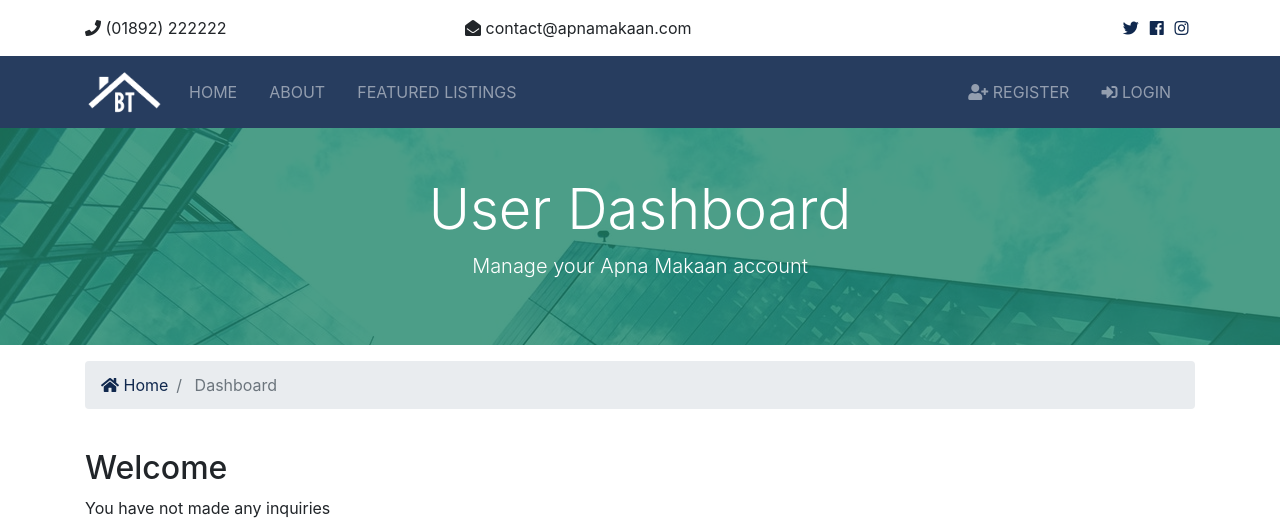
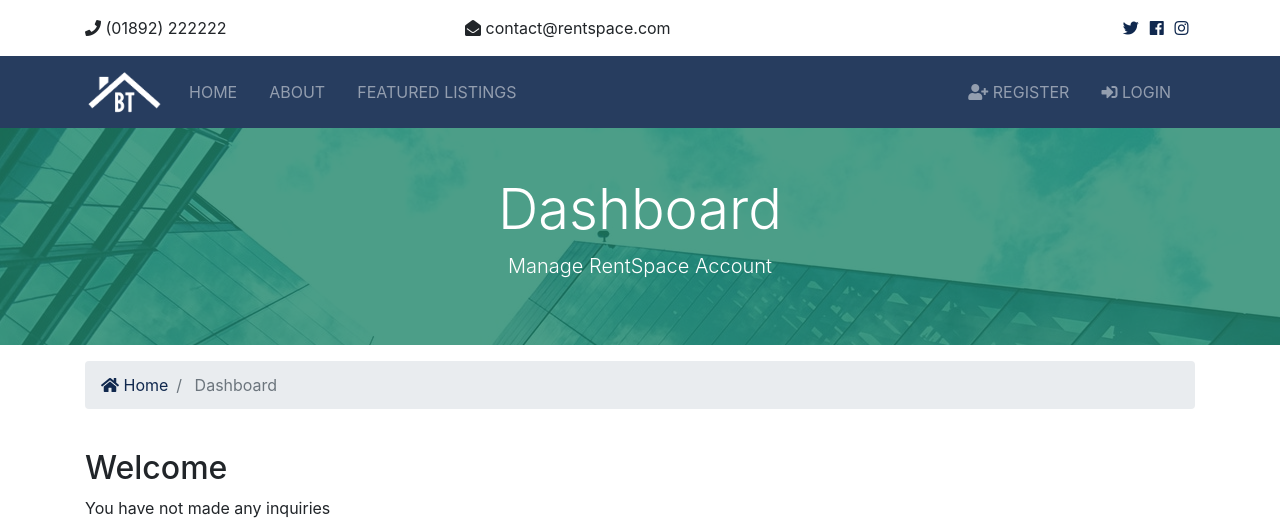
Before and after one commit to almostdevelopr/rentalproject, a Django app: page /accounts/dashboard in a window 1280 px wide. Shown: the top 521 px of the page. Run offline with Django 4.2, Linux system fonts and the light colour scheme; data that the repository does not hold is empty; some libraries are stand-ins or nearby versions.

Commit message:
Add name change

```diff
--- a/templates/accounts/dashboard.html
+++ b/templates/accounts/dashboard.html
@@ -7,8 +7,8 @@
     <div class="container">
       <div class="row text-center">
         <div class="col-md-12">
-          <h1 class="display-4">User Dashboard</h1>
-          <p class="lead">Manage your Apna Makaan account</p>
+          <h1 class="display-4">Dashboard</h1>
+          <p class="lead">Manage RentSpace Account</p>
         </div>
       </div>
     </div>
--- a/templates/base.html
+++ b/templates/base.html
@@ -14,7 +14,7 @@
 		<!-- Lightbox -->
 		<link rel="stylesheet" href="{% static 'css/lightbox.min.css' %}" />
 
-		<title>Apna Makaan {% block title%}{% endblock %}</title>
+		<title>RentSpace {% block title%}{% endblock %}</title>
 	</head>
 	<body>
 		<!-- Topbar -->
--- a/templates/pages/about.html
+++ b/templates/pages/about.html
@@ -4,10 +4,11 @@
 	<div class="container">
 		<div class="row text-center">
 			<div class="col-md-12">
-				<h1 class="display-4">About Let's Rent It</h1>
+				<h1 class="display-4">About RentSpace</h1>
 				<p class="lead">
 					Lorem ipsum dolor sit, amet consectetur adipisicing elit. Sunt,
 					pariatur!
+					{% comment %} idea behind this company {% endcomment %}
 				</p>
 			</div>
 		</div>
--- a/templates/partials/_topbar.html
+++ b/templates/partials/_topbar.html
@@ -4,7 +4,7 @@
 		<div class="row">
 			<div class="col-md-4"><i class="fas fa-phone"></i> (01892) 222222</div>
 			<div class="col-md-4">
-				<i class="fas fa-envelope-open"></i> contact@apnamakaan.com
+				<i class="fas fa-envelope-open"></i> contact@rentspace.com
 			</div>
 			<div class="col-md-4">
 				<div class="social text-right">
```
